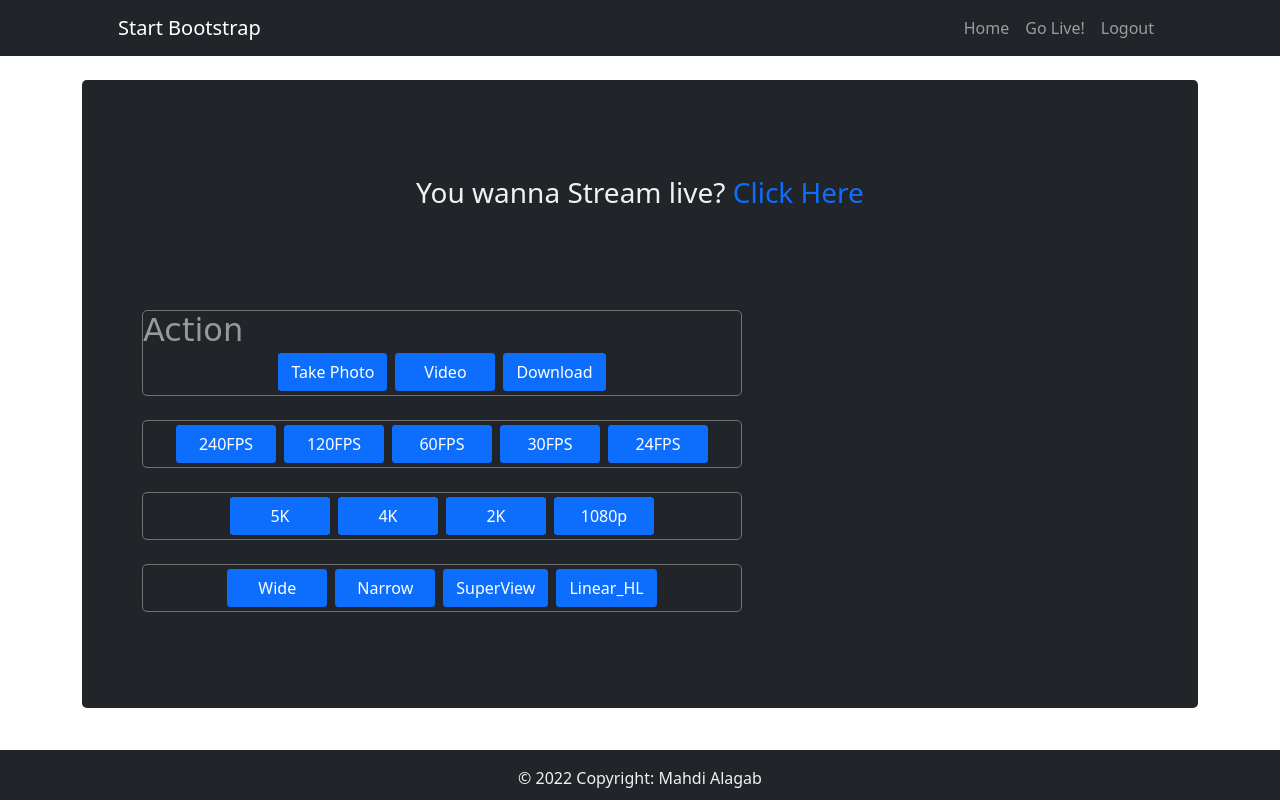
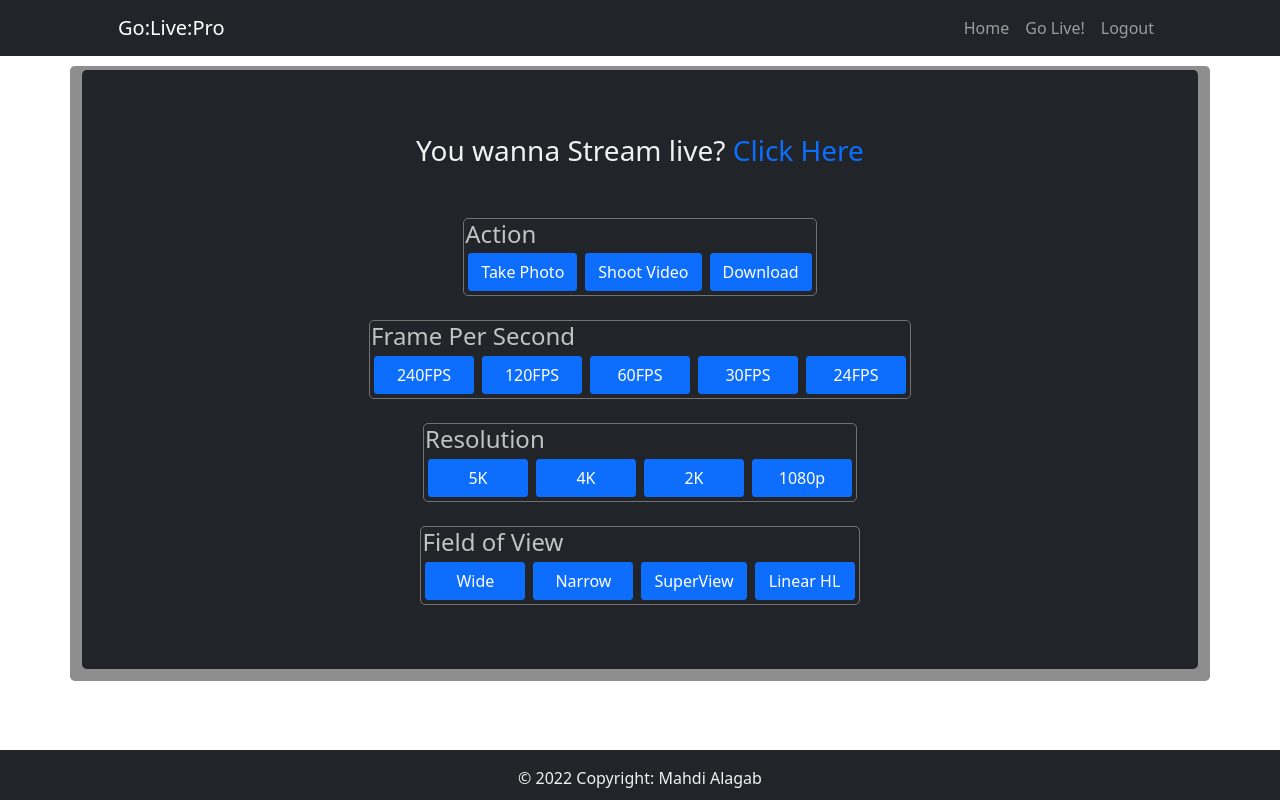
Before and after one commit to MaHDiaLaGaB/cs50-final-project, a Flask app: page /live in a window 1280 px wide. Run offline with Flask 2, Linux system fonts and the light colour scheme; the visitor is signed in with stand-in values (Sample User, id 1); some libraries are stand-ins or nearby versions.

Commit message:
fixed CSS, updated. live.py added shoot_video function views.py updated

```diff
--- a/project/main/live.py
+++ b/project/main/live.py
@@ -96,7 +96,7 @@ class VideoStreaming(object):
 
     def record(self):
 
-        self.rec = True
+        self.rec = False
 
     # --- controling camera functions ----
 
@@ -104,20 +104,16 @@ class VideoStreaming(object):
         self.go_pro.take_photo(2)
         sleep(0.5)
 
-    def shutter_on(self):
-        self.go_pro.shutter('1')
-        sleep(0.5)
+    # def shutter_on(self):
+    #     self.go_pro.shutter('1')
+    #     sleep(0.5)
 
-    def shutter_off(self):
-        self.go_pro.shutter('0')
-        sleep(0.5)
+    # def shutter_off(self):
+    #     self.go_pro.shutter('0')
+    #     sleep(0.5)
 
-    def photo_mode(self):
-        self.go_pro.mode(mode=constants.Mode.PhotoMode, submode='0')
-        sleep(0.5)
-
-    def video_mode(self):
-        self.go_pro.mode(mode=constants.Mode.VideoMode, submode='0')
+    def shoot_video(self):
+        self.go_pro.shoot_video(duration=25)
         sleep(0.5)
 
     def resolution(self, res):
--- a/project/main/views.py
+++ b/project/main/views.py
@@ -8,7 +8,7 @@ main = Blueprint('main', __name__)
 CAMERA_CONTROL = {
 
     'Take Photo': "take_photo",
-    'Video': "video",  # video mode
+    'Shoot Video': "shoot_video",  # video mode
     'Download': "download"  # downlaod media
 }
 
@@ -31,7 +31,7 @@ CAMERA_LINCE = {
     'Wide': '0',
     'Narrow': '6',
     'SuperView': '3',
-    'Linear_HL': '8',  # horizon level
+    'Linear HL': '8',  # horizon level
 }
 
 
@@ -51,11 +51,11 @@ def live():
 def set_mode(value):
     cam = VideoStreaming()
     settings = dict(
-        photo=cam.photo_mode,
-        video=cam.video_mode,
+        # photo=cam.photo_mode,
+        shoot_video=cam.shoot_video,
         take_photo=cam.take_photo,
-        start=cam.shutter_on,
-        stop=cam.shutter_off
+        # start=cam.shutter_on,
+        # stop=cam.shutter_off
     )
     settings[value]()
 
@@ -107,8 +107,7 @@ def videoPlayer():
         #     except:
         #         print('no camera to stop')
         if request.form.get('record') == 'Record':
-            # cam.record()
-            pass
+            cam.record()
 
     return render_template('videoPlayer.html')
 
--- a/project/static/style.css
+++ b/project/static/style.css
@@ -74,7 +74,7 @@ bady{
 
 #heading-1 h3{
   color: #f1f1f1;
-  margin-bottom: 100px;
+  margin-bottom: 50px;
 
 }
 
@@ -94,23 +94,33 @@ fieldset {
   border-radius: 5px;
   max-width: 600px;
   max-height: 250px;
+}
 
-  /* margin: 20px 0 0 0; */
-  /* min-height: 90px;
-  line-height: 90px; */
-  /* position: relative; */
-  /* float: left; */
-  /* margin-right: 20px; */
-  /* padding: 20px; */
-}
-fieldset h2 {
-  font-family: 'Lobster', cursive;
+fieldset h4 {
+  /* font-family: 'Lobster', cursive; */
   font-weight: normal;
-  color: #999;
+  color: rgb(194, 194, 194);
   text-shadow: 0 1px 0 rgba(36, 36, 36, 0.12);
   display: inline-block;
   margin: 0;
+  padding: 1px;
+  text-align: center;
+}
 
+#container1{
+  background-color: rgba(0, 0, 0, 0.445);
+  margin-top: 10px;
+}
+
+#container2{
+  width: 100%;
+  height: 100%;
+}
+
+#container3{
+  align-items: center;
+  justify-content: center;
+  padding: 0;
 }
 
 
--- a/project/templates/layout.html
+++ b/project/templates/layout.html
@@ -22,7 +22,7 @@
         <!-- Navigation-->
         <nav class="navbar navbar-expand-lg navbar-dark bg-dark">
             <div class="container px-5">
-                <a class="navbar-brand" href="index.html">Start Bootstrap</a>
+                <a class="navbar-brand" href="index.html">Go:Live:Pro</a>
                 <button class="navbar-toggler" type="button" data-bs-toggle="collapse"
                     data-bs-target="#navbarSupportedContent" aria-controls="navbarSupportedContent"
                     aria-expanded="false" aria-label="Toggle navigation"><span
--- a/project/templates/live.html
+++ b/project/templates/live.html
@@ -5,9 +5,9 @@ Go Live!
 {% endblock %}
 
 {% block main %}
-<div class="container py-4">
-    <div class="p-5 mb-4 bg-light rounded-3 bg-dark">
-        <div class="container-fluid py-5">
+<div id="container1" class="container py-1 rounded-3">
+    <div id="container2" class="p-3 mb-2 rounded-3 bg-dark">
+        <div id="container3" class="container-fluid py-5">
             <div id="heading-1" class="d-flex justify-content-center">
                 <h3>You wanna Stream live? <a href="{{url_for('main.videoPlayer')}}">Click Here</a></h3>
             </div>
@@ -16,8 +16,9 @@ Go Live!
             <div class="embed-responsive embed-responsive-16by9">
                 <iframe id class="embed-responsive-item" src="{{url_for('main.videoFeed', ID=start)}}"></iframe>
             </div> -->
+            <div class="d-flex justify-content-center">
                 <fieldset>
-                <h2>Action</h2>
+                    <h4>Action</h4>
                     <div id="buttons-flex" class="d-flex justify-content-center">
                         {% for label, control in controls.items() %}
                         <button onclick="setMode(value='{{ control }}')" class="btn btn-primary">
@@ -26,9 +27,11 @@ Go Live!
                         {% endfor %}
                     </div>
                 </fieldset>
-
+            </div>
             <br>
+            <div class="d-flex justify-content-center">
                 <fieldset>
+                    <h4>Frame Per Second</h4>
                     <div id="buttons-flex" class="d-flex justify-content-center">
                         {% for label, frame in frams.items() %}
                         <button onclick="setFps(value='{{ frame }}')" class="btn btn-primary" id="{{ frame }}">
@@ -37,20 +40,25 @@ Go Live!
                         {% endfor %}
                     </div>
                 </fieldset>
-
+            </div>
             <br>
+            <div class="d-flex justify-content-center">
                 <fieldset>
+                    <h4>Resolution</h4>
                     <div id="buttons-flex" class="d-flex justify-content-center">
                         {% for label, setting in camera_settings.items() %}
-                    <button onclick="setResolution(value='{{ setting }}')" class="btn btn-primary" id="{{ setting }}">
+                        <button onclick="setResolution(value='{{ setting }}')" class="btn btn-primary"
+                            id="{{ setting }}">
                             {{ label }}
                         </button>
                         {% endfor %}
                     </div>
                 </fieldset>
-
+            </div>
             <br>
+            <div class="d-flex justify-content-center">
                 <fieldset>
+                    <h4>Field of View</h4>
                     <div id="buttons-flex" class="d-flex justify-content-center">
                         {% for label, lince in linces.items() %}
                         <button onclick="setFov(value='{{ lince }}')" class="btn btn-primary" id="{{ lince }}">
@@ -59,7 +67,7 @@ Go Live!
                         {% endfor %}
                     </div>
                 </fieldset>
-
+            </div>
         </div>
     </div>
 </div>
```
Lines whose indentation alone changed are shown as unchanged.
